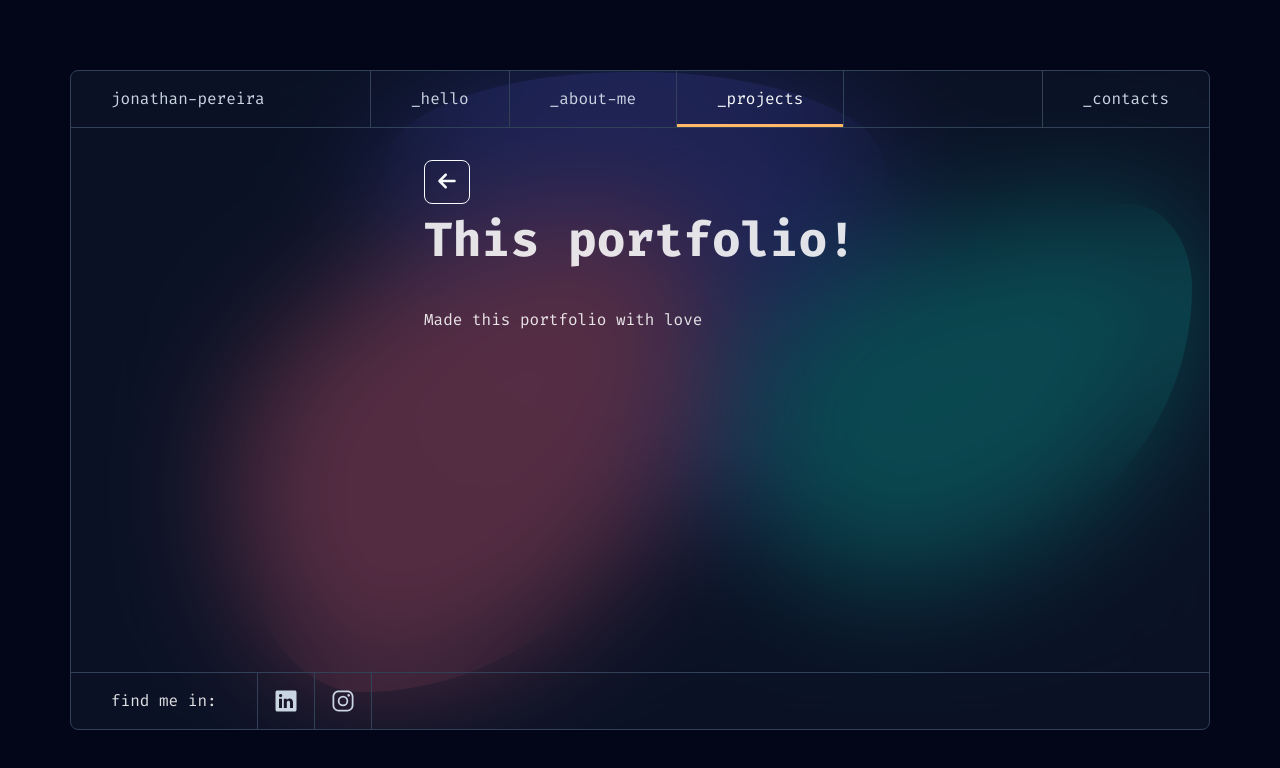
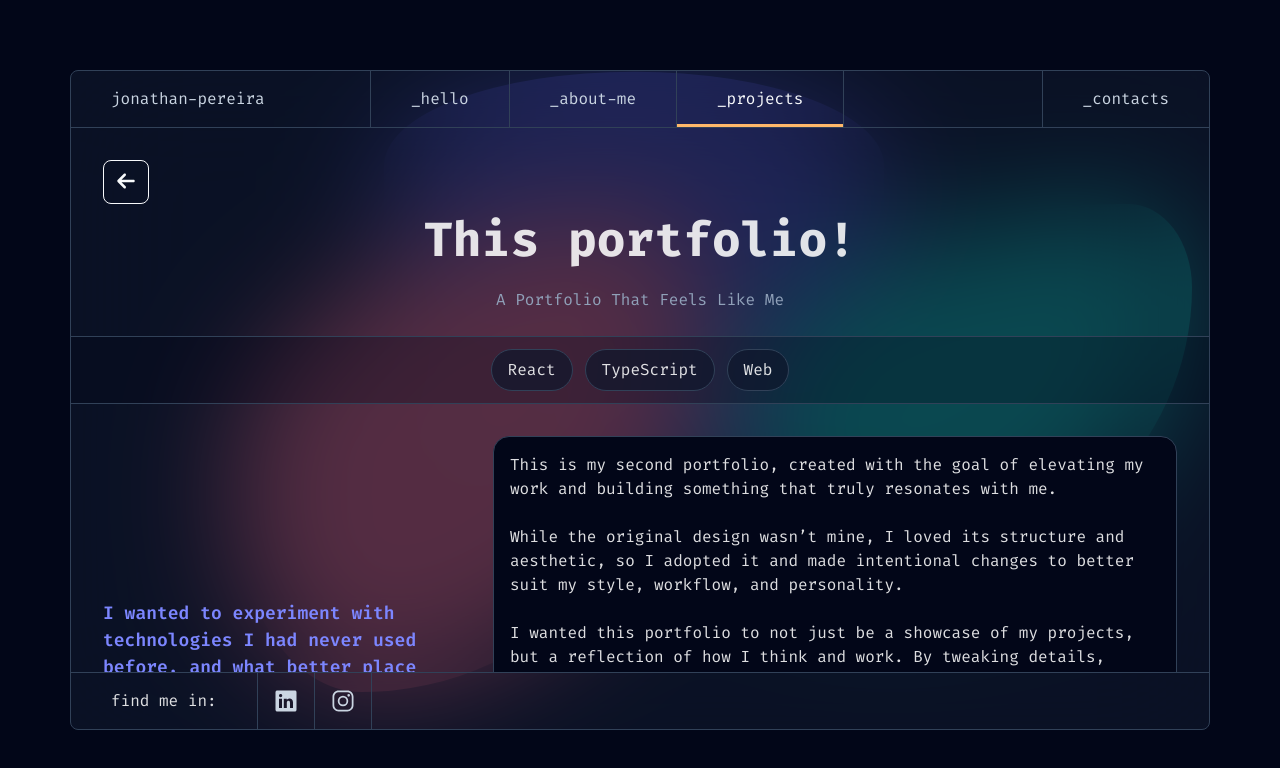
Before and after one commit to JonathanPereira1993/JonanthanPortfolio, a React (Vite) app: page /projects/1 in a window 1280 px wide. Shown: the top 768 px of the page. Built offline with nearby package versions, Linux system fonts and the light colour scheme.

Commit message:
feat: Add tags, more data in project details and more

```diff
--- /dev/null
+++ b/src/components/FloatingTags/FloatingTags.scss
@@ -0,0 +1,17 @@
+.floating-tags {
+  display: flex;
+  flex-wrap: wrap;
+  gap: 12px;
+  position: relative;
+
+  &-title {
+    font-size: var(--font-size-lg);
+    font-weight: 500;
+    color: var(--foreground);
+    margin-bottom: var(--space-xs);
+  }
+}
+
+.floating-tag {
+  position: relative;
+}
--- /dev/null
+++ b/src/components/FloatingTags/FloatingTags.tsx
@@ -0,0 +1,35 @@
+import "./FloatingTags.scss";
+import { motion } from "framer-motion";
+import Tag from "../UI/tag/Tag";
+
+type Props = {
+  title?: string;
+  tags: string[];
+};
+
+const FloatingTags = ({ tags, title }: Props) => {
+  return (
+    <>
+      <p className="floating-tags-title">{title}</p>
+      <div className="floating-tags">
+        {tags.map((tag, index) => (
+          <motion.div
+            key={index}
+            initial={{ opacity: 0, x: -20 }}
+            animate={{ opacity: 1, x: 0 }}
+            transition={{
+              duration: 1,
+              ease: "easeOut",
+              delay: index * 0.3,
+            }}
+            className="floating-tag"
+          >
+            <Tag text={tag} />
+          </motion.div>
+        ))}
+      </div>
+    </>
+  );
+};
+
+export default FloatingTags;
--- /dev/null
+++ b/src/components/UI/tag/Tag.scss
@@ -0,0 +1,11 @@
+.tag {
+  display: flex;
+  pointer-events: none;
+  align-items: center;
+  gap: var(--space-s);
+  border: 1px solid var(--theme-stroke);
+  border-radius: 50px;
+  background-color: var(--theme-backdrop-glossy);
+  padding: var(--space-xs) var(--space-base);
+  backdrop-filter: filter(30px);
+}
--- /dev/null
+++ b/src/components/UI/tag/Tag.tsx
@@ -0,0 +1,18 @@
+import React from "react";
+import "./Tag.scss";
+
+type Props = {
+  icon?: React.ReactNode;
+  text: string;
+};
+
+const Tag = ({ icon, text }: Props) => {
+  return (
+    <div className="tag" title={text}>
+      {icon && <div className="tag__icon">{icon}</div>}
+      <span className="tag__text">{text}</span>
+    </div>
+  );
+};
+
+export default Tag;
--- a/src/constants/Constants.tsx
+++ b/src/constants/Constants.tsx
@@ -19,6 +19,16 @@ export const projects = [
     image: imageTest,
     description: "Made this portfolio with love",
     tags: ["React", "TypeScript", "Web"],
+    details: {
+      subtitle: "A Portfolio That Feels Like Me",
+      why: "I wanted to experiment with technologies I had never used before, and what better place to test and explore them than here, in my own portfolio, right?",
+      mainDescription:
+        "This is my second portfolio, created with the goal of elevating my work and building something that truly resonates with me.\n\n" +
+        "While the original design wasn’t mine, I loved its structure and aesthetic, so I adopted it and made intentional changes to better suit my style, workflow, and personality.\n\n" +
+        "I wanted this portfolio to not just be a showcase of my projects, but a reflection of how I think and work. By tweaking details, refining interactions, and adding personal touches, I transformed it into something that feels authentic and uniquely mine—a space that not only represents my skills but also the way I approach design and development.\n\n" +
+        "Also, I love space, the universe, the stars, the endless possibilities of the unknown. And much like the cosmos, I’m always expanding my knowledge. (Though unlike a black hole, I promise my code doesn’t just suck and never return anything useful!) ",
+      images: [],
+    },
   },
   {
     id: "2",
--- a/src/index.scss
+++ b/src/index.scss
@@ -310,7 +310,6 @@ body,
 
 body {
   background-color: var(--theme-backdrop);
-  // padding: 70px;
   width: 100%;
   height: 100vh;
 }
--- a/src/pages/projects/ProjectDetailsPage.scss
+++ b/src/pages/projects/ProjectDetailsPage.scss
@@ -6,9 +6,48 @@
   &__content {
     width: 100%;
 
+    &-column {
+      display: grid;
+      grid-template-columns: 1fr 2fr;
+      gap: var(--space-2xl);
+      margin-top: var(--space-l);
+    }
+
+    &-why {
+      align-self: center;
+      font-size: var(--font-size-lg);
+      font-weight: 600;
+      color: var(--color-indigo-400);
+    }
+
+    &-mainDescription {
+      border: 1px solid var(--theme-stroke);
+      background-color: var(--color-slate-950);
+      padding: var(--space-base);
+      border-radius: var(--border-radius-5);
+    }
+
     &-title {
       font-size: var(--font-size-h2);
-      margin-bottom: var(--space-l);
+      margin-bottom: var(--space-s);
+      text-align: center;
+    }
+
+    &-subtitle {
+      text-align: center;
+      color: var(--foreground);
+      margin-bottom: var(--space-m);
     }
   }
+
+  &__tech {
+    margin-left: calc(-1 * var(--space-xl));
+    margin-right: calc(-1 * var(--space-xl));
+    display: flex;
+    justify-content: center;
+    padding: var(--space-s);
+    border-top: 1px solid var(--theme-stroke);
+    border-bottom: 1px solid var(--theme-stroke);
+    background-color: #02061846;
+  }
 }
--- a/src/pages/projects/ProjectDetailsPage.tsx
+++ b/src/pages/projects/ProjectDetailsPage.tsx
@@ -3,7 +3,11 @@ import { useNavigate, useParams } from "react-router";
 import Button from "../../components/UI/button/Button";
 import { FaArrowLeft } from "react-icons/fa6";
 
+import { motion, AnimatePresence } from "framer-motion";
+
 import { projects } from "../../constants/Constants";
+import { LineBreak } from "../../utils/LineBreaks";
+import FloatingTags from "../../components/FloatingTags/FloatingTags";
 
 const ProjectDetailsPage = () => {
   const navigate = useNavigate();
@@ -14,8 +18,21 @@ const ProjectDetailsPage = () => {
     return <p>Project not found</p>;
   }
 
+  const fadeVariants = {
+    initial: { opacity: 0 },
+    animate: { opacity: 1, transition: { duration: 0.8 } },
+    exit: { opacity: 0, transition: { duration: 0.8 } },
+  };
+
   return (
-    <div className="project-details">
+    <AnimatePresence mode="wait">
+      <motion.div
+        variants={fadeVariants}
+        initial="initial"
+        animate="animate"
+        exit="exit"
+        className="project-details"
+      >
         <div className="project-details-back-action">
           <Button onClick={() => navigate(-1)} type="ghost" size="big">
             <FaArrowLeft size={20} />
@@ -23,9 +40,25 @@ const ProjectDetailsPage = () => {
         </div>
         <div className="project-details__content">
           <h1 className="project-details__content-title">{project.title}</h1>
-        <p>{project.description}</p>
+          <p className="project-details__content-subtitle">
+            {project.details?.subtitle}
+          </p>
+
+          <div className="project-details__tech">
+            <FloatingTags tags={project.tags} />
+          </div>
+          <div className="project-details__content-column">
+            <p className="project-details__content-why">
+              {project.details?.why}
+            </p>
+            <LineBreak
+              className="project-details__content-mainDescription"
+              text={project.details?.mainDescription}
+            />
           </div>
         </div>
+      </motion.div>
+    </AnimatePresence>
   );
 };
 
--- a/src/pages/projects/ProjectsPage.tsx
+++ b/src/pages/projects/ProjectsPage.tsx
@@ -4,6 +4,7 @@ import "./ProjectsPage.scss";
 import GridContainer from "../../components/gridContainer/GridContainer";
 import ProjectItem from "../../components/projectItem/ProjectItem";
 import { useState } from "react";
+import { motion, AnimatePresence } from "framer-motion";
 
 import CheckboxFilterItem from "../../components/checkboxFilterItem/CheckboxFilterItem";
 
@@ -41,8 +42,16 @@ const ProjectsPage = () => {
       </Sidebar>
       <ContentLayout title="_projects">
         <GridContainer columns="3" gap="20px">
+          <AnimatePresence mode="popLayout">
             {filteredProjects.length > 0 ? (
               filteredProjects.map((project) => (
+                <motion.div
+                  key={project.id}
+                  initial={{ opacity: 0 }}
+                  animate={{ opacity: 1 }}
+                  exit={{ opacity: 0 }}
+                  transition={{ duration: 0.3, ease: "easeOut" }}
+                >
                   <ProjectItem
                     key={project.id}
                     projNum={String(project.id)}
@@ -52,10 +61,19 @@ const ProjectsPage = () => {
                     smallDescription={project.description}
                     onClick={() => console.log(`Clicked on ${project.title}`)}
                   />
+                </motion.div>
               ))
             ) : (
-            <p>No projects match the selected filters.</p>
+              <motion.p
+                initial={{ opacity: 0 }}
+                animate={{ opacity: 1 }}
+                exit={{ opacity: 0 }}
+                transition={{ duration: 0.3, ease: "easeOut" }}
+              >
+                No projects match the selected filters.
+              </motion.p>
             )}
+          </AnimatePresence>
         </GridContainer>
       </ContentLayout>
     </section>
--- /dev/null
+++ b/src/utils/LineBreaks.tsx
@@ -0,0 +1,16 @@
+type Props = {
+  text?: string;
+  className?: string;
+};
+
+export const LineBreak = ({ text = "", className = "" }: Props) => {
+  return (
+    <div className={className}>
+      {text.split(/\n{2,}/).map((paragraph, index) => (
+        <p key={index} style={{ marginBottom: "1.5em" }}>
+          {paragraph}
+        </p>
+      ))}
+    </div>
+  );
+};
```
Lines whose indentation alone changed are shown as unchanged.
